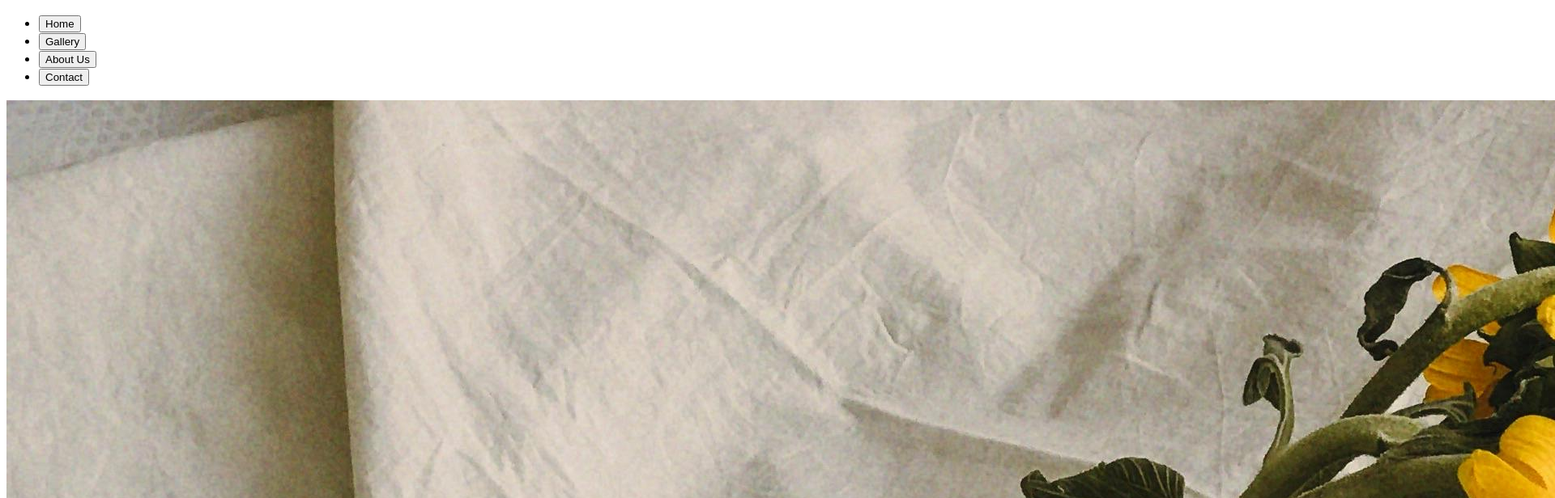
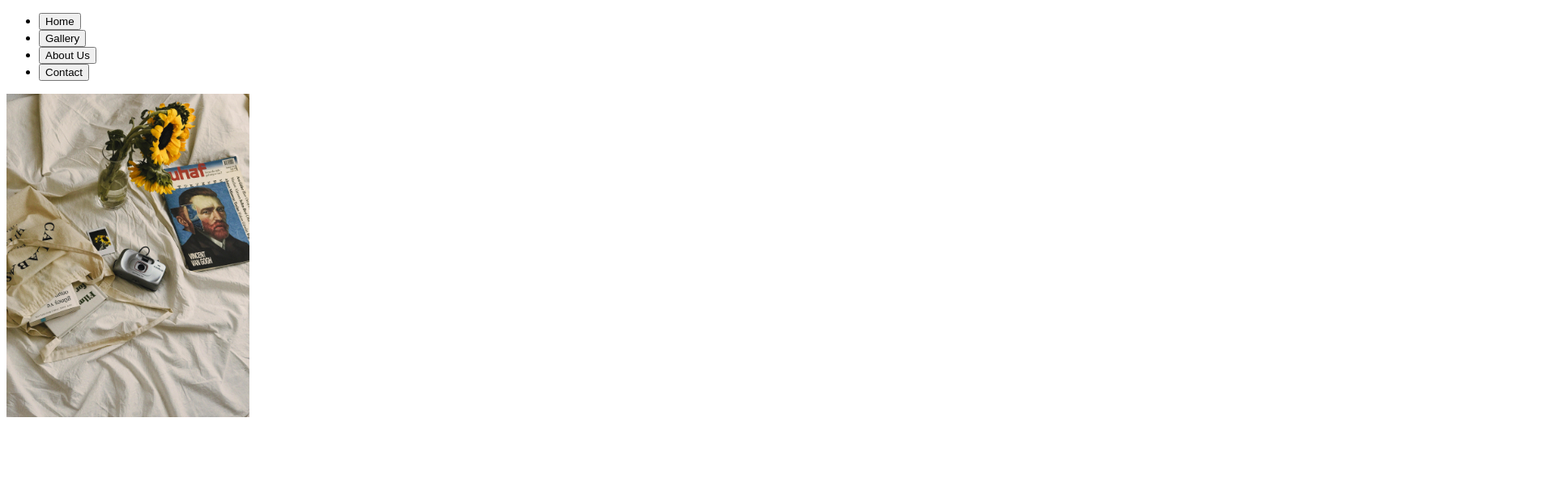
Before and after one commit to ashLuchowa/restaurant-page, a website built with webpack: page src/index.html in a window 1280 px wide. Shown: the top 616 px of the page at 81% size, 1920 px wide, since content can reach past the window. Built offline with nearby package versions, Linux system fonts and the light colour scheme.

Commit message:
Added class to image and modified CSS

```diff
--- a/src/index.js
+++ b/src/index.js
@@ -1,11 +1,16 @@
 import './style.css';
 import img1 from './img1.jpg';
 
-const mainContent = document.getElementById('content');
+function initialPage() {
+    const mainContent = document.getElementById('content');
 
-const myImage = new Image();
-myImage.src = img1;
+    // Add image to div#content
+    const myImage = new Image();
+    myImage.src = img1;
+    myImage.classList.add('content-image');
+    mainContent.appendChild(myImage);
 
-mainContent.appendChild(myImage);
+    return mainContent;
+}
 
-console.log('hi');
+initialPage();
--- a/src/style.css
+++ b/src/style.css
@@ -1,8 +1,8 @@
-#text {
+/* #text {
     background-color: red;
     color: white;
+} */
+
+.content-image {
+    height: 50vh;
 }
-
-body {
-    font-size: large;
-}
```
